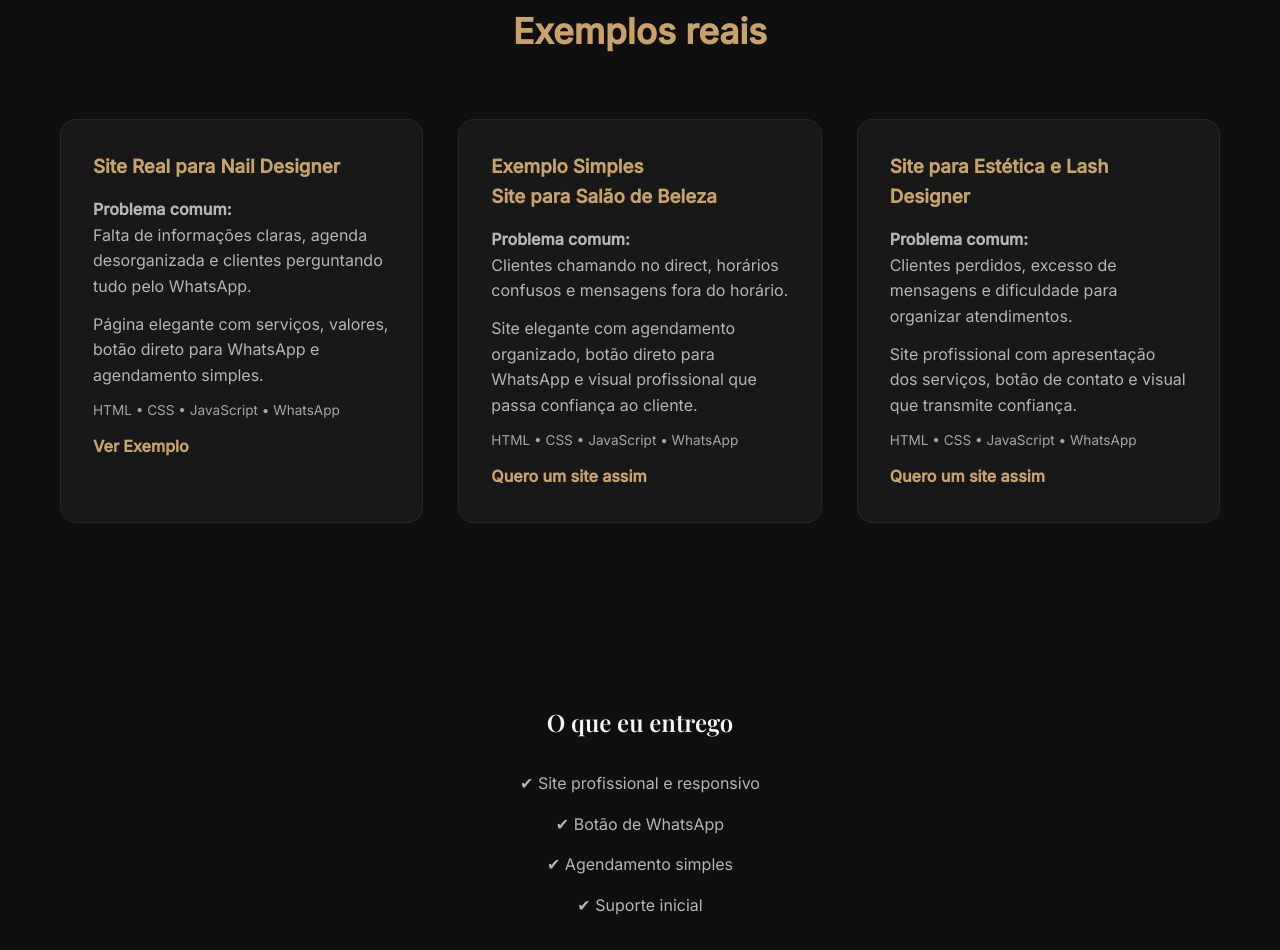
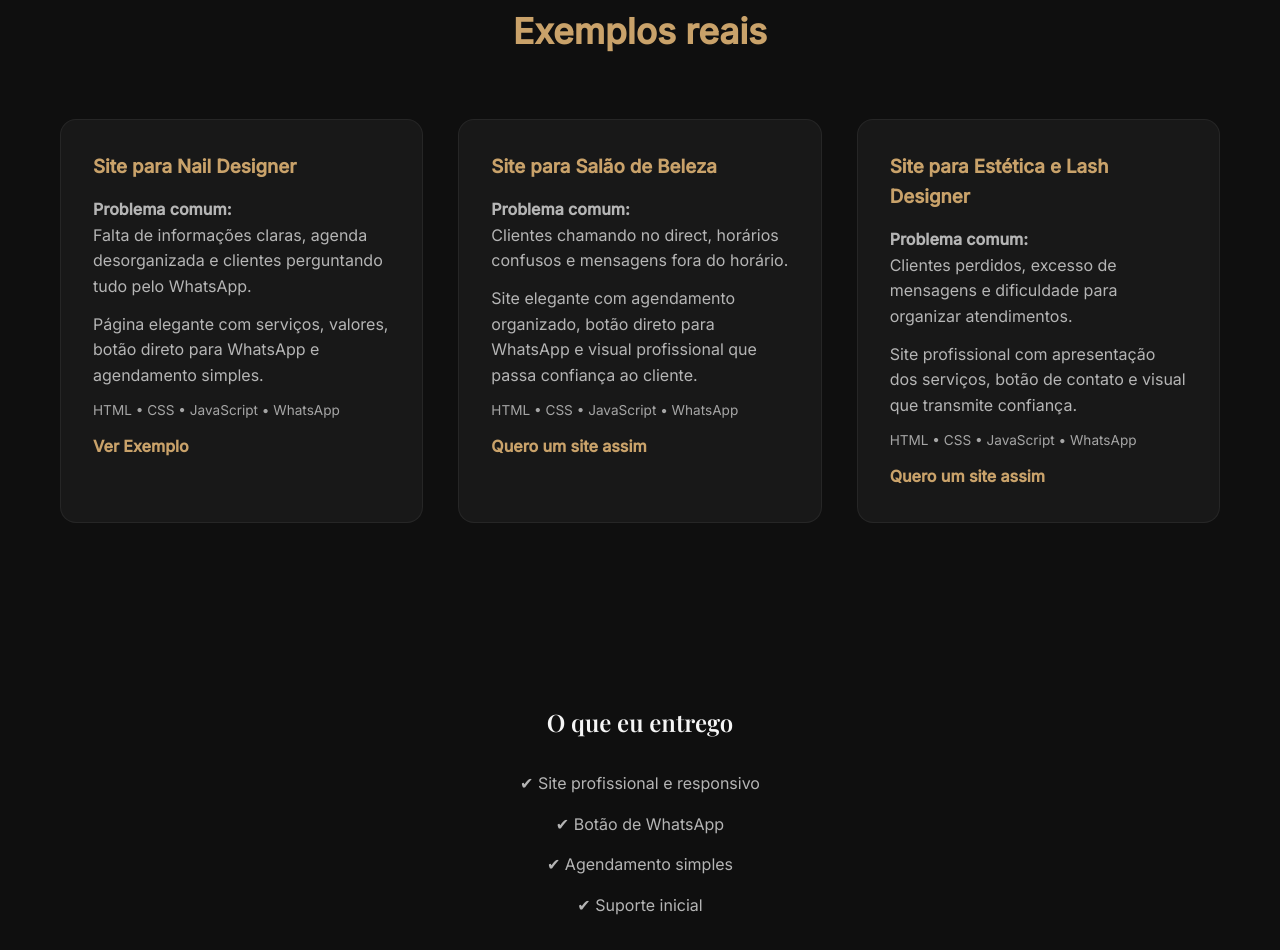
Before and after one commit to bielmkv/meu-portifolio, a plain HTML site: page index.html in a window 1280 px wide. Shown: the part 1265-2215 px from the top of the page. Drawn offline with nearby package versions, Linux system fonts and the light colour scheme.

```diff
--- a/index.html
+++ b/index.html
@@ -70,7 +70,7 @@
     <div class="projects">
 
              <div class="project">
-  <h3> Site Real para Nail Designer</h3>
+  <h3> Site para Nail Designer</h3>
   <p>
     <strong>Problema comum:</strong><br>
     Falta de informações claras, agenda desorganizada
@@ -85,7 +85,7 @@
 </div>
 
         <div class="project">
-    <h3>Exemplo Simples <br> Site para Salão de Beleza</h3>
+    <h3>Site para Salão de Beleza</h3>
     <p>
         <strong>Problema comum:</strong><br>
         Clientes chamando no direct, horários confusos e mensagens fora do horário.
```
